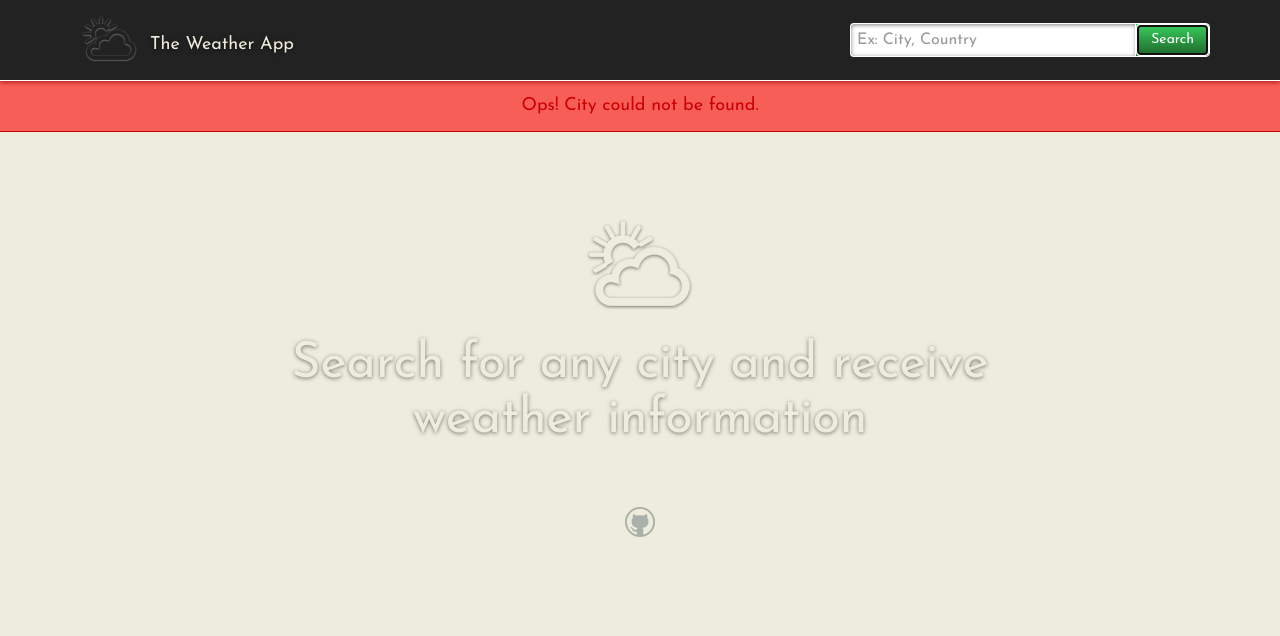
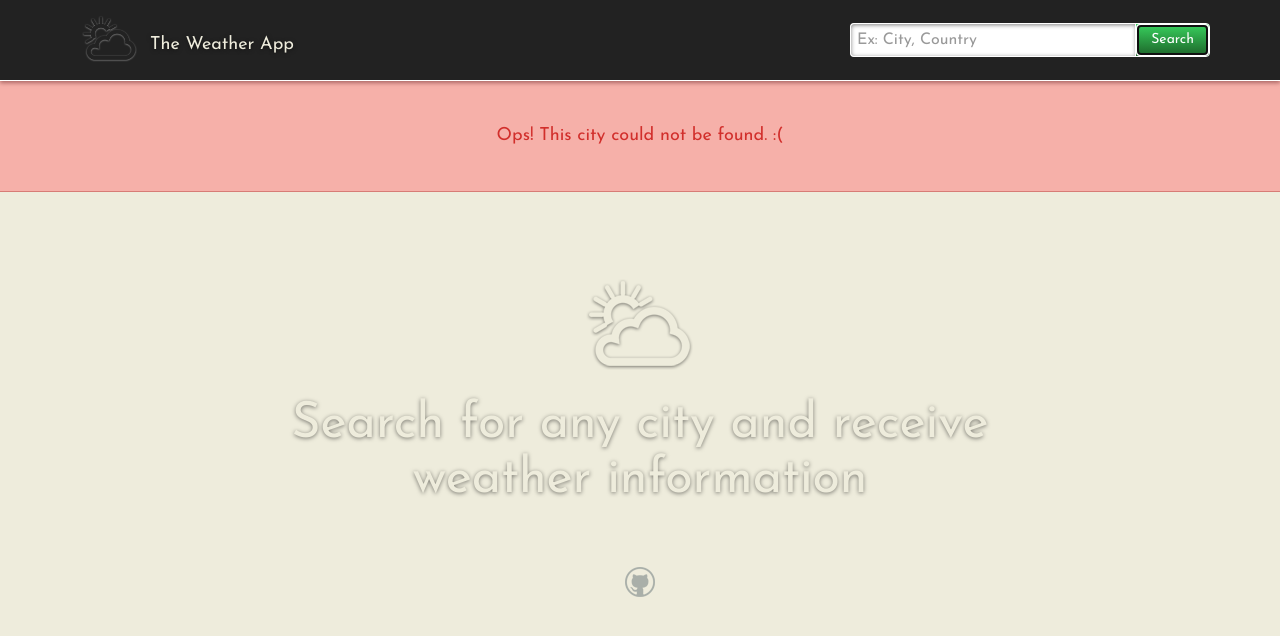
Before and after one commit to eduardo-dangelo/react-redux-weather-app, a React app: page / in a window 1280 px wide. Both pictures are taken after a click on the button "Search". Built offline with nearby package versions, Linux system fonts and the light colour scheme; no server answers.

Commit message:
update Error Message box

```diff
--- a/src/app/components/WeatherList/components/WeatherCard/style.scss
+++ b/src/app/components/WeatherList/components/WeatherCard/style.scss
@@ -5,7 +5,7 @@
  ************************/
 
 .weather-card-container {
-  margin: 15px;
+  margin: 15px auto;
   width: $card-width;
   height: $card-height;
   box-shadow: $box-shadow;
--- a/src/app/components/WeatherList/style.scss
+++ b/src/app/components/WeatherList/style.scss
@@ -86,4 +86,5 @@
   position: relative;
   display: flex;
   flex-wrap: wrap;
+  justify-content: space-between;
 }
--- a/src/app/index.jsx
+++ b/src/app/index.jsx
@@ -31,8 +31,8 @@ class App extends React.Component {
         </Helmet>
         <Header weather={weather}/>
         {weather.hasError && (
-          <div className="error-container animated fadeIn">
-            <h4>Ops! City could not be found.</h4>
+          <div className="error-container">
+            <h4>Ops! This city could not be found. :(</h4>
           </div>
         )}
         {this.renderWeatherList()}
--- a/src/app/style.scss
+++ b/src/app/style.scss
@@ -64,11 +64,11 @@ body {
 }
 
 .error-container {
-  opacity: .5;
+  opacity: .8;
   width: 100%;
-  padding: 15px;
-  background: rgba(255,0,0,0.6);
-  border-bottom: 1px solid #cb0000;
+  padding: 45px;
+  background: rgba(255, 113, 116, 0.6);
+  border-bottom: 1px solid #d2615d;
 
   h4 {
     margin: 0;
```
